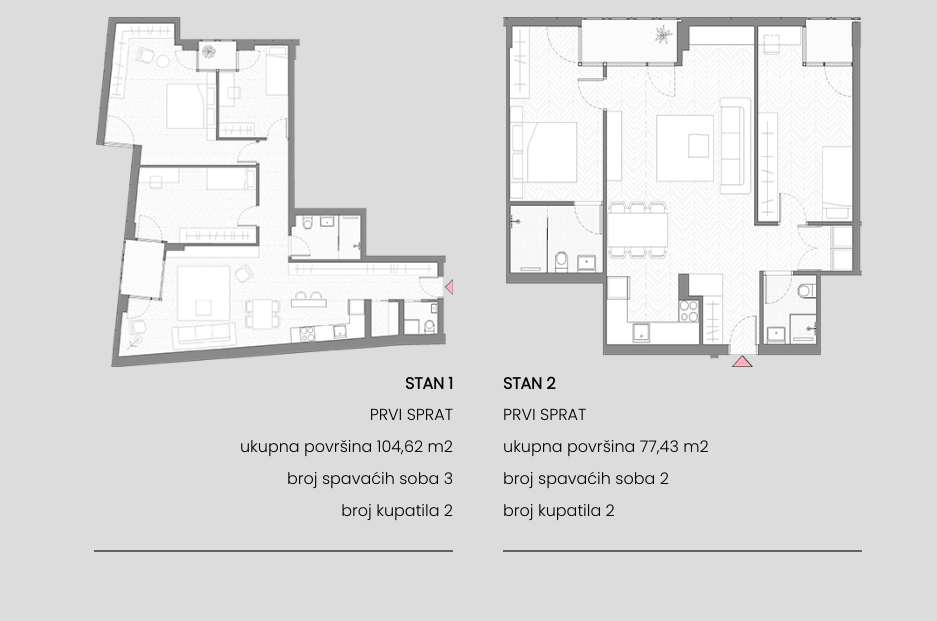
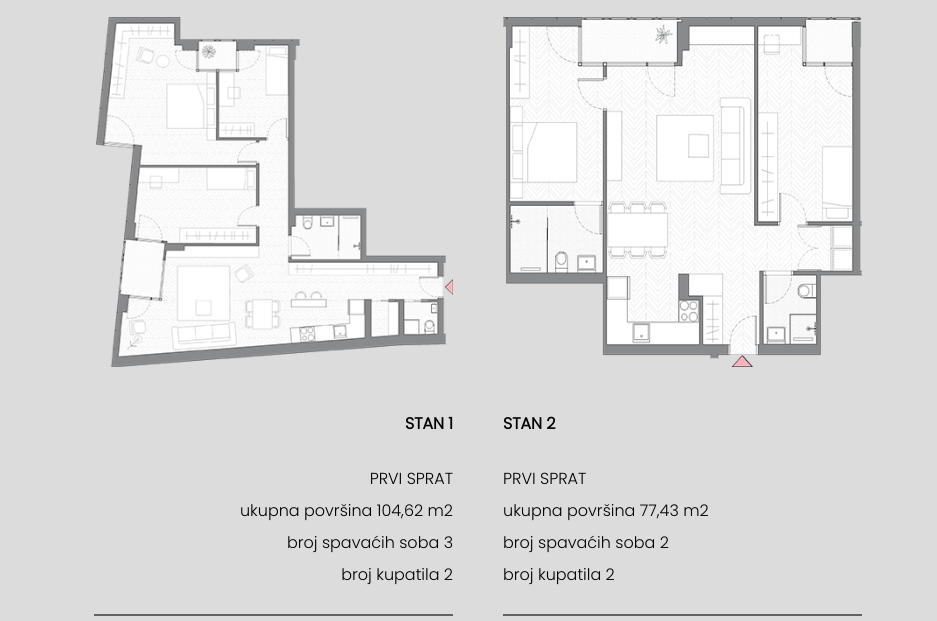
Before and after one commit to LazicNenad/central-pancevo, a plain HTML site: page assets/ponuda.html in a window 1280 px wide. Shown: the part 99-720 px from the top of the page, without its empty margins (162-1099 px from the left). Drawn offline with nearby package versions, Linux system fonts and the light colour scheme.

Commit message:
Add files via upload

```diff
--- a/assets/css/style.css
+++ b/assets/css/style.css
@@ -417,6 +417,11 @@ header nav ul li a {
   width: 60%;
 }
 
+.section-1-ponuda h4 {
+  padding-top: 2.5rem;
+  padding-bottom: 1.5rem;
+}
+
 .section-1-ponuda .section-1-ponuda-stan-levo.last,
 .section-1-ponuda .section-1-ponuda-stan-desno.last {
   border: none;
```
